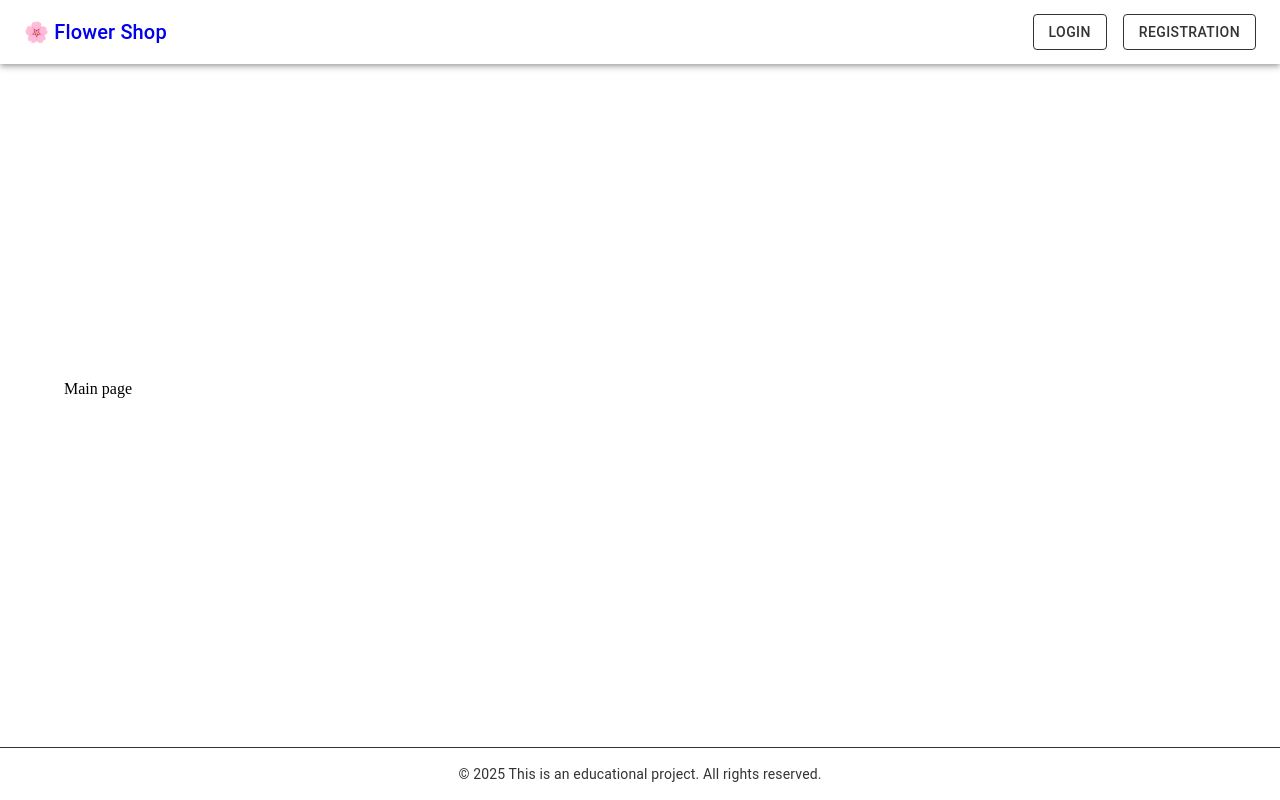
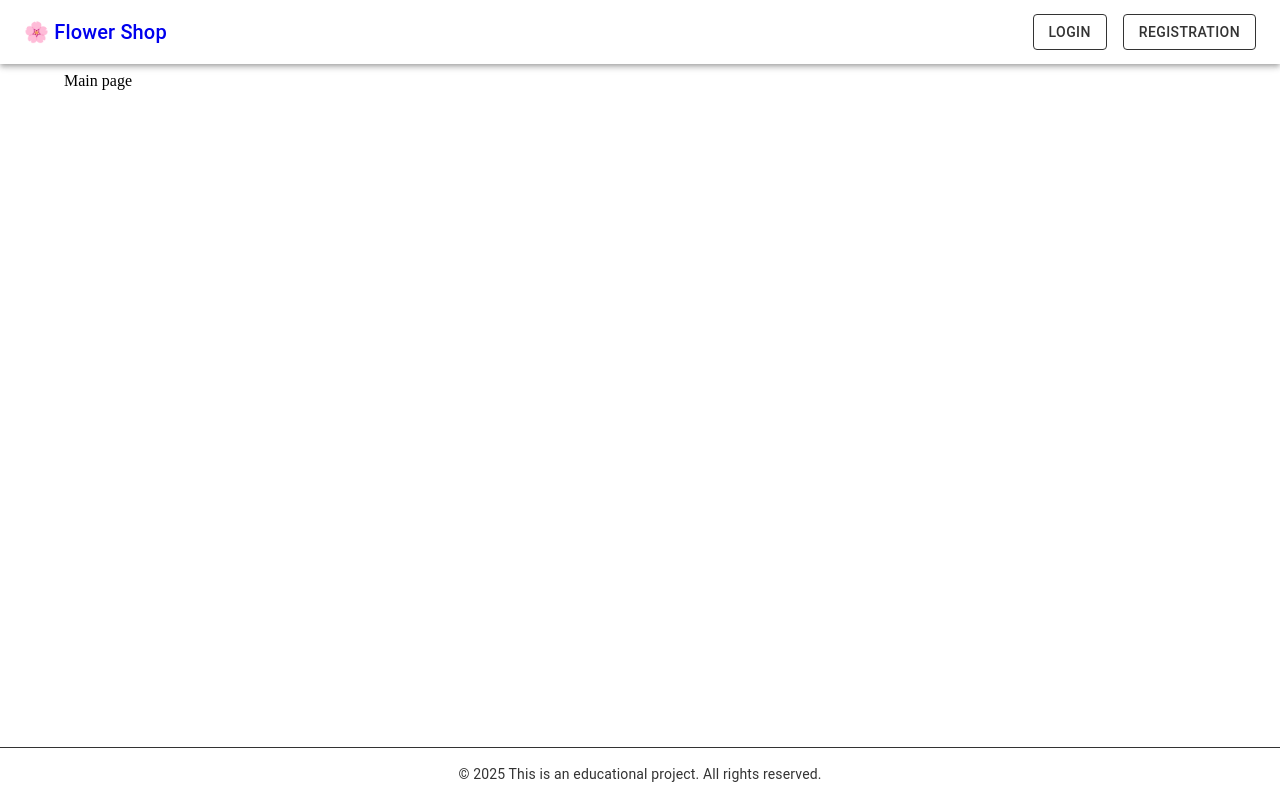
Before and after one commit to Michael5366/ecommerce-application, a React (Vite) app: page / in a window 1280 px wide. Built offline with nearby package versions, Linux system fonts and the light colour scheme.

Commit message:
style: stick footer to bottom and add padding to main (Mon, May 19, 2025 04:55 PM)

```diff
--- a/src/components/Layout.tsx
+++ b/src/components/Layout.tsx
@@ -13,8 +13,8 @@ const Layout = () => {
         <Stack minHeight={'100vh'} direction={'column'} justifyContent={'space-between'}>
           <Header />
 
-          <Box component={'main'}>
-            <Container>
+          <Box component={'main'} sx={{ display: 'flex', flexDirection: 'column', flexGrow: 1 }}>
+            <Container sx={{ py: 1 }}>
               <Outlet />
             </Container>
           </Box>
--- a/src/pages/Footer.tsx
+++ b/src/pages/Footer.tsx
@@ -8,7 +8,6 @@ const Footer = () => {
         backgroundColor: '#fff',
         borderTop: '1px solid #333',
         py: 2,
-        mt: 4,
       }}
     >
       <Container maxWidth="lg">
```
